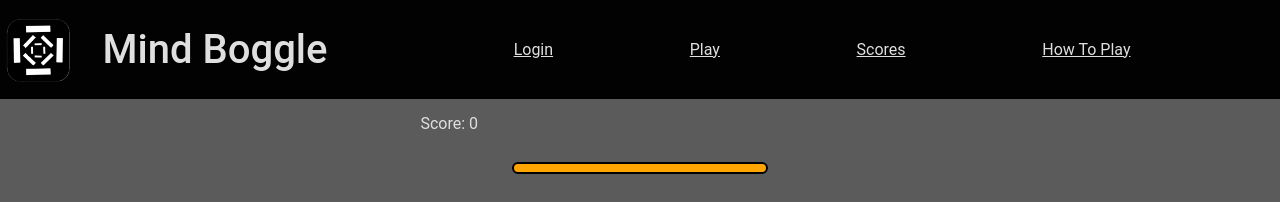
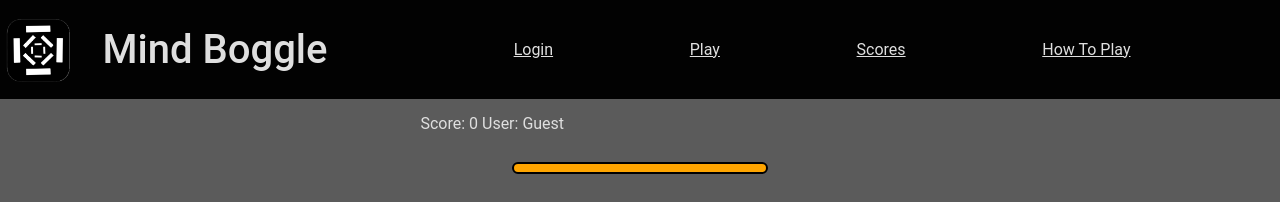
Before and after one commit to dheap3/startup, a React (Vite) app: page /play in a window 1280 px wide. Shown: the top 202 px of the page. Built offline with nearby package versions, Linux system fonts and the light colour scheme.

Commit message:
username passed to play component

```diff
--- a/src/app.jsx
+++ b/src/app.jsx
@@ -10,8 +10,6 @@ import { HTP } from './howToPlay/htp';
 
 export default function App() {
   const [userName, setUserName] = React.useState(localStorage.getItem('userName') || '');
-//   const currentAuthState = userName ? AuthState.Authenticated : AuthState.Unauthenticated;
-//   const [authState, setAuthState] = React.useState(currentAuthState);
 
 return (
     <BrowserRouter>
--- a/src/login/login.jsx
+++ b/src/login/login.jsx
@@ -9,7 +9,7 @@ let allUserInfo = [
 let verified = false;
 
 const verifyUser = (username, password) => {//userInfo = [{ username: "qwerty", password: "qwerty" }]
-  console.log(allUserInfo);
+  // console.log(allUserInfo);
   for (let i = 0; i < allUserInfo.length; i++) {
     if (username === allUserInfo[i].username && password === allUserInfo[i].password) {
       verified = true;
@@ -19,7 +19,7 @@ const verifyUser = (username, password) => {//userInfo = [{ username: "qwerty",
 
 const createUser = (user, pass) => {
   allUserInfo.push({ username: user, password: pass });
-  console.log(allUserInfo);
+  // console.log(allUserInfo);
 };
 
 export function Login() {
@@ -28,10 +28,12 @@ export function Login() {
   const navigate = useNavigate();
   const proceedToPlay = () => {
     if (verified) {
-      navigate('/play');
+      navigate('/play', { state: { userName: userName } });
+      console.log(userName, "has logged in");
       verified = false;
     } else {
-      console.log("User not found, please create an account and then login.");
+      // console.log("User not found, please create an account and then login.");
+      alert("User not found, please create an account and then login");
     }
   }
 
--- a/src/play/gameplay.jsx
+++ b/src/play/gameplay.jsx
@@ -11,6 +11,7 @@ export function GamePlay({ userName }) {
   const [rightGoalColor, setRightGoalColor] = useState(`Green`);
   const [bottomGoalColor, setBottomGoalColor] = useState(`Magenta`);
   const [animateText, setAnimateText] = useState(false);
+  const [currUser, setCurrUser] = useState(userName);
   const colorSelection = ['Orange', 'Blue', 'Green', 'Magenta', 'Red', 'Yellow', 'Purple'];
   let colorsAvailable = colorSelection;
 
@@ -163,7 +164,7 @@ export function GamePlay({ userName }) {
   }, []);
   return (
     <div>
-      <div id="score">Score: {currScore}</div>
+      <div id="score">Score: {currScore} User: {currUser}</div>
       <div id="gameplaycomponent">
         <div className="goal" id="top" style={{backgroundColor: topGoalColor}}></div>
         <div id="inline">
--- a/src/play/play.jsx
+++ b/src/play/play.jsx
@@ -1,8 +1,13 @@
 import React, {useState, useEffect} from 'react';
 import "./play.css";
 import { GamePlay } from './gameplay';
+import { useLocation } from 'react-router-dom';
 
-export function Play(userName) {
+export function Play() {
+  const location = useLocation();
+  const userName = location.state?.userName || "Guest";
+
+  console.log(userName, " is playing");
   return (
     <main>
       <GamePlay userName={userName}/>
```
